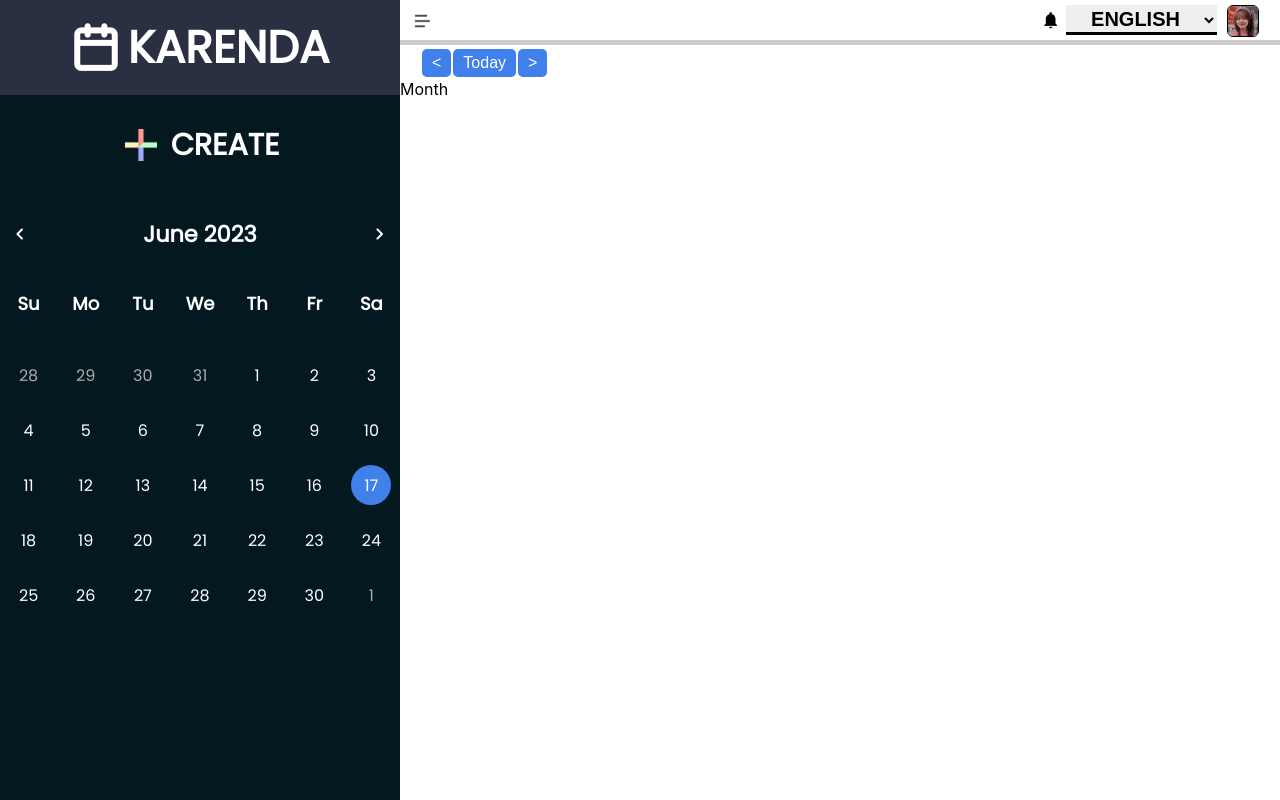
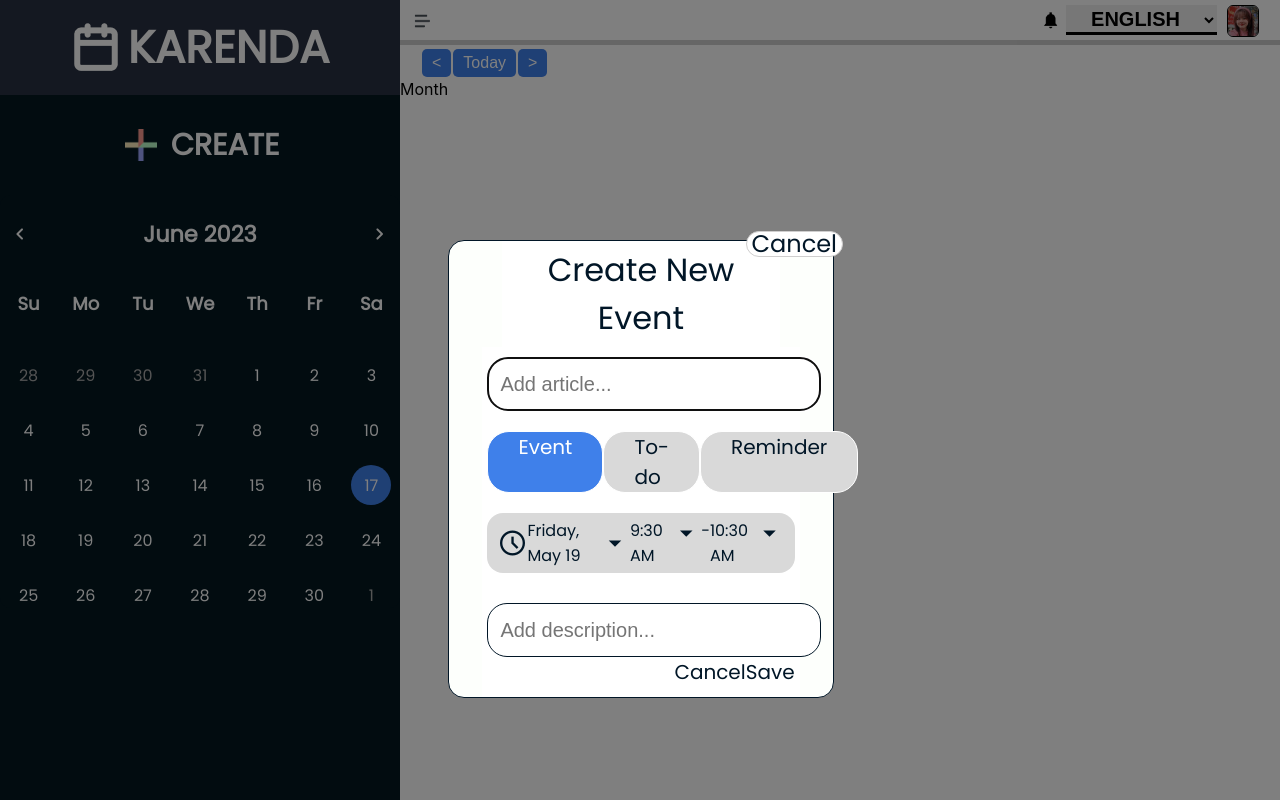
Before and after one commit to ThuKuRu/calendar, a React (Create React App) app: page / in a window 1280 px wide. Both pictures are taken after a click on the element "CREATE". Built offline with nearby package versions, Linux system fonts and the light colour scheme.

Commit message:
Form Create Event

```diff
--- a/package.json
+++ b/package.json
@@ -10,6 +10,7 @@
     "react-router-dom": "^6.11.2",
     "react-router-native": "^6.11.2",
     "react-scripts": "5.0.1",
+    "reactjs-popup": "^2.0.5",
     "styled-components": "^5.3.11"
   },
   "scripts": {
--- a/src/containers/Home/Home.jsx
+++ b/src/containers/Home/Home.jsx
@@ -1,10 +1,12 @@
 import React from "react";
 import Layout from "../Layout/Layout";
+
 
 const Home = () => {
   return (
     <div>
       <Layout />
+
     </div>
   );
 };
--- a/src/containers/Layout/Layout.jsx
+++ b/src/containers/Layout/Layout.jsx
@@ -2,13 +2,16 @@ import React from "react";
 import TopNav from "./TopNav/TopNav";
 import SideBar from "./SideBar/SideBar";
 import Main from "./Main/Main";
+
 
 const Layout = () => {
   return (
     <div>
       <TopNav />
       <Main />
+
       <SideBar />
+
     </div>
   );
 };
--- a/src/containers/Layout/Main/index.style.js
+++ b/src/containers/Layout/Main/index.style.js
@@ -50,6 +50,8 @@ const Content = styled.div`
       left: 400px;
       padding: 4px 0px;
     }
+
+
   }
 `;
 
--- /dev/null
+++ b/src/containers/Layout/SideBar/FormEvent/FormEvent.jsx
@@ -0,0 +1,67 @@
+import React from "react";
+import ReactDOM from "react-dom";
+import { Formevent } from "./FormEvent.style";
+const FormEvent = ({ close }) => {
+  return (
+    <Formevent>
+      <link
+        href="https://fonts.googleapis.com/css?family=Poppins"
+        rel="stylesheet"
+      ></link>
+
+      <link
+        rel="stylesheet"
+        href="https://fonts.googleapis.com/css2?family=Material+Symbols+Outlined:opsz,wght,FILL,GRAD@20..48,100..700,0..1,-50..200"
+      />
+      <div className="modal">
+        <div className="modal-container">
+          <div className="header"> Create New Event </div>
+          <div className="content">
+            <input
+              className="add-form"
+              type="text"
+              placeholder="Add article..."
+            />
+            <div className="formCreate-container">
+              <div className="formCreate-container-things">
+                <div className="formCreate-things formCreate-event">Event</div>
+                <div className="formCreate-things">To-do</div>
+                <div className="formCreate-things">Reminder</div>
+              </div>
+
+              <div className="formCreate-time-container">
+                <div className="formCreate-sche-day">
+                  <div class="material-symbols-outlined">schedule</div>
+                  <div className="formCreate-day">Friday, May 19</div>
+                  <span class="material-symbols-outlined">arrow_drop_down</span>
+                </div>
+                <div className="formCreate-times">
+                  <div className="formCreate-time">9:30 AM</div>
+                  <span class="material-symbols-outlined">arrow_drop_down</span>
+                  <span>-</span>
+                  <div className="formCreate-time">10:30 AM</div>
+                  <span class="material-symbols-outlined">arrow_drop_down</span>
+                </div>
+              </div>
+            </div>
+
+            <input
+              className="add-form"
+              type="text"
+              placeholder="Add description..."
+            />
+            <a className="close" onClick={close}>
+              Cancel
+            </a>
+            <div className="buttonFormCreate">
+              <div className="Cancel"> Cancel </div>
+              <div className="Save"> Save </div>
+            </div>
+          </div>
+        </div>
+      </div>
+    </Formevent>
+  );
+};
+
+export default FormEvent;
--- /dev/null
+++ b/src/containers/Layout/SideBar/FormEvent/FormEvent.style.js
@@ -0,0 +1,125 @@
+import styled from "styled-components";
+
+const Formevent = styled.div`
+  font-family: "Poppins";
+  .modal {
+    position: fixed;
+    color: black;
+    top: 0;
+    left: 0;
+    right: 0;
+    bottom: 0;
+    background-color: rgba(0, 0, 0, 0.5);
+    .modal-container {
+      position: fixed;
+      left: 35%;
+      top: 30%;
+      width: 30%;
+      border: 1px solid #011627;
+      border-radius: 1em;
+      // box-shadow: -2px 5px 5px #e71d36;
+      background-color: #fdfffc;
+      display: flex;
+      flex-direction: column;
+      justify-content: space-between;
+      align-items: center;
+      color: #011627;
+
+      .header {
+        display: absolute;
+        width: 70%;
+        // border-bottom: 1px solid gray;
+        font-size: 32px;
+        text-align: center;
+        padding: 5px;
+        background-color: white;
+      }
+      .content {
+        display: absolute;
+        width: 80%;
+        padding: 10px 5px;
+        background-color: white;
+        font-size: 20px;
+        .add-form {
+          height: 36px;
+          width: 100%;
+          border: 1px solid #011627;
+          border-radius: 1em;
+          padding: 8px 12px;
+          font-size: 20px;
+        }
+        .formCreate-container {
+          .formCreate-container-things {
+            display: flex;
+            justify-content: space-between;
+            margin-top: 20px;
+
+            .formCreate-things {
+              border: 1px solid #fff;
+              border-radius: 22px;
+              font-size: 20px;
+              padding: 0 30px;
+              background-color: #d9d9d9;
+            }
+            .formCreate-event {
+              background-color: #3f80ea;
+              color: #fff;
+            }
+          }
+
+          .formCreate-time-container {
+            display: flex;
+            justify-content: space-between;
+            background-color: #d9d9d9;
+            margin-top: 20px;
+            margin-bottom: 30px;
+            border-radius: 16px;
+            padding: 5px 10px;
+            font-size: 16px;
+            .formCreate-sche-day {
+              display: flex;
+              align-items: center;
+              .material-symbols-outlined {
+                font-size: 30px;
+              }
+
+            }
+            .formCreate-times {
+              display: flex;
+              .material-symbols-outlined{
+                font-size: 30px;
+              }
+            }
+        }
+        }
+      }
+      .buttonFormCreate {
+        display: flex;
+        justify-content: end;
+        button {
+          padding: 5px 10px;
+          margin: 0 5px;
+        }
+      }
+
+
+
+        .close {
+          cursor: pointer;
+          position: absolute;
+          display: block;
+          padding: 2px 5px;
+          line-height: 20px;
+          right: -10px;
+          top: -10px;
+          font-size: 24px;
+          background: #ffffff;
+          border-radius: 18px;
+          border: 1px solid #cfcece;
+        }
+      }
+    }
+  }
+`;
+
+export { Formevent };
--- a/src/containers/Layout/SideBar/MiniCalendar/MiniCalendar.jsx
+++ b/src/containers/Layout/SideBar/MiniCalendar/MiniCalendar.jsx
@@ -54,7 +54,7 @@ const MiniCalendar = () => {
             setCurrMonth(date.getMonth());
         } else {
             setCurrMonth(currMonth + 1);
-            date = new Date(currYear, currMonth+1);
+            date = new Date(currYear, currMonth + 1);
         }
         daysArray = updateDays();
     }
@@ -66,14 +66,14 @@ const MiniCalendar = () => {
             setCurrMonth(date.getMonth());
         } else {
             setCurrMonth(currMonth - 1);
-            date = new Date(currYear, currMonth-1);
+            date = new Date(currYear, currMonth - 1);
         }
         daysArray = updateDays();
     }
 
     return (
         <Minicalendar>
-            <div class="wrapper">
+            <div className="wrapper">
                 <link rel="stylesheet" href="https://fonts.googleapis.com/css2?family=Material+Symbols+Rounded:opsz,wght,FILL,GRAD@20..48,100..700,0..1,-50..200"></link>
                 <header>
                     <div className="icons">
@@ -135,7 +135,7 @@ function getDate(day, index) {
     return console.log(new Date(year, month, day));
 }
 
-export function setDate(newDate){
+export function setDate(newDate) {
     date = newDate;
 }
 
--- a/src/containers/Layout/SideBar/SideBar.jsx
+++ b/src/containers/Layout/SideBar/SideBar.jsx
@@ -3,23 +3,29 @@ import { Sidebar, HeaderLogo, CreateIcon } from "./index.style";
 import Logo from "../../../img/calendar_logo.png";
 import CreateIconImg from "../../../img/create_icon.png";
 import MiniCalendar from "./MiniCalendar/MiniCalendar";
+import FormEvent from "./FormEvent/FormEvent";
+import Popup from "reactjs-popup";
 
 const SideBar = () => {
   return (
     <Sidebar>
-      <link href='https://fonts.googleapis.com/css?family=Poppins' rel='stylesheet'></link>
+      <link
+        href="https://fonts.googleapis.com/css?family=Poppins"
+        rel="stylesheet"
+      ></link>
       <div className="headLogo">
         <HeaderLogo src={Logo} />
         <p>KARENDA</p>
       </div>
       <div className="createButton">
         <CreateIcon src={CreateIconImg} />
-        <p className="createText">CREATE</p>
+        <Popup modal trigger={<p className="createText">CREATE</p>}>
+          {/* <FormEvent></FormEvent> */}
+          {(close) => <FormEvent close={close} />}
+        </Popup>
       </div>
       <div className="miniCalendar">
-        <MiniCalendar>
-
-        </MiniCalendar>
+        <MiniCalendar></MiniCalendar>
       </div>
     </Sidebar>
   );
```
Also changed, not shown: src/containers/Layout/Main/Main.jsx (+8 -3 lines), src/containers/Month/index.style.js (added), 1 other file (tests, documents, lock files or other folders).
